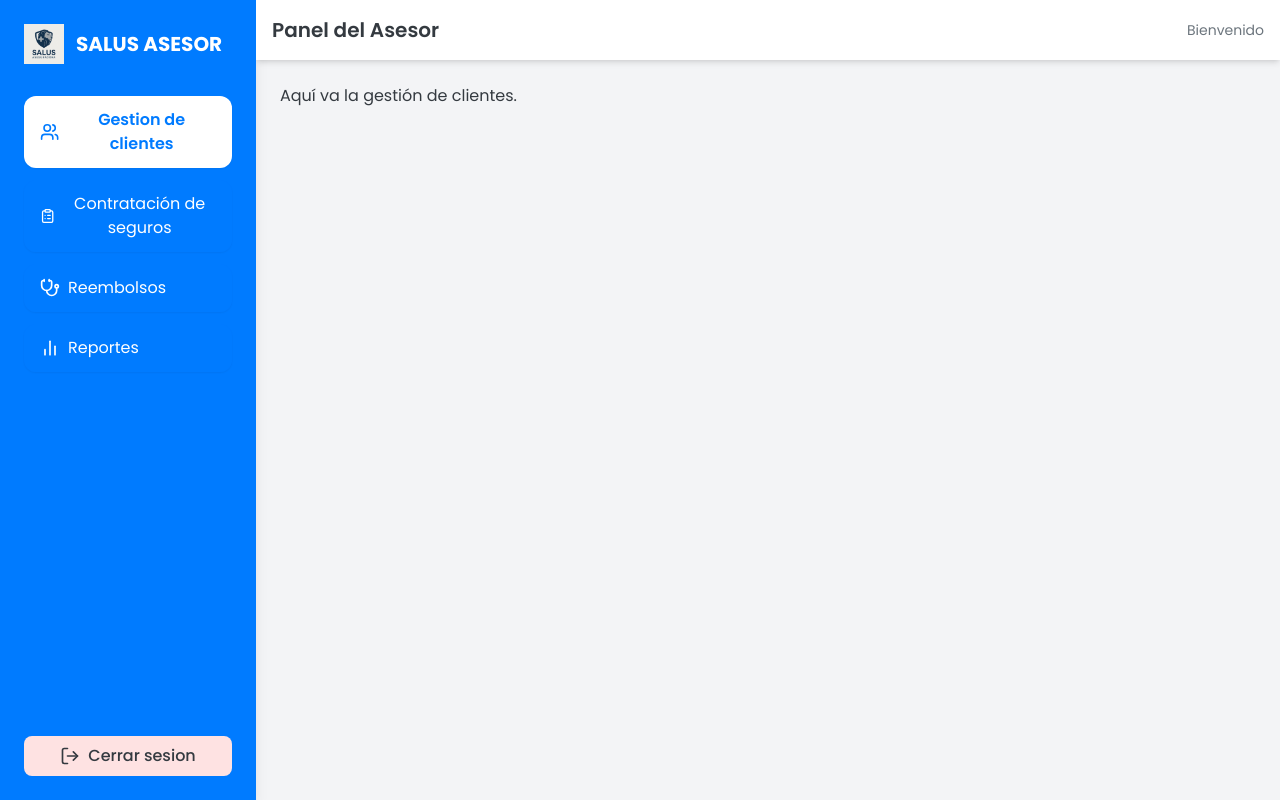
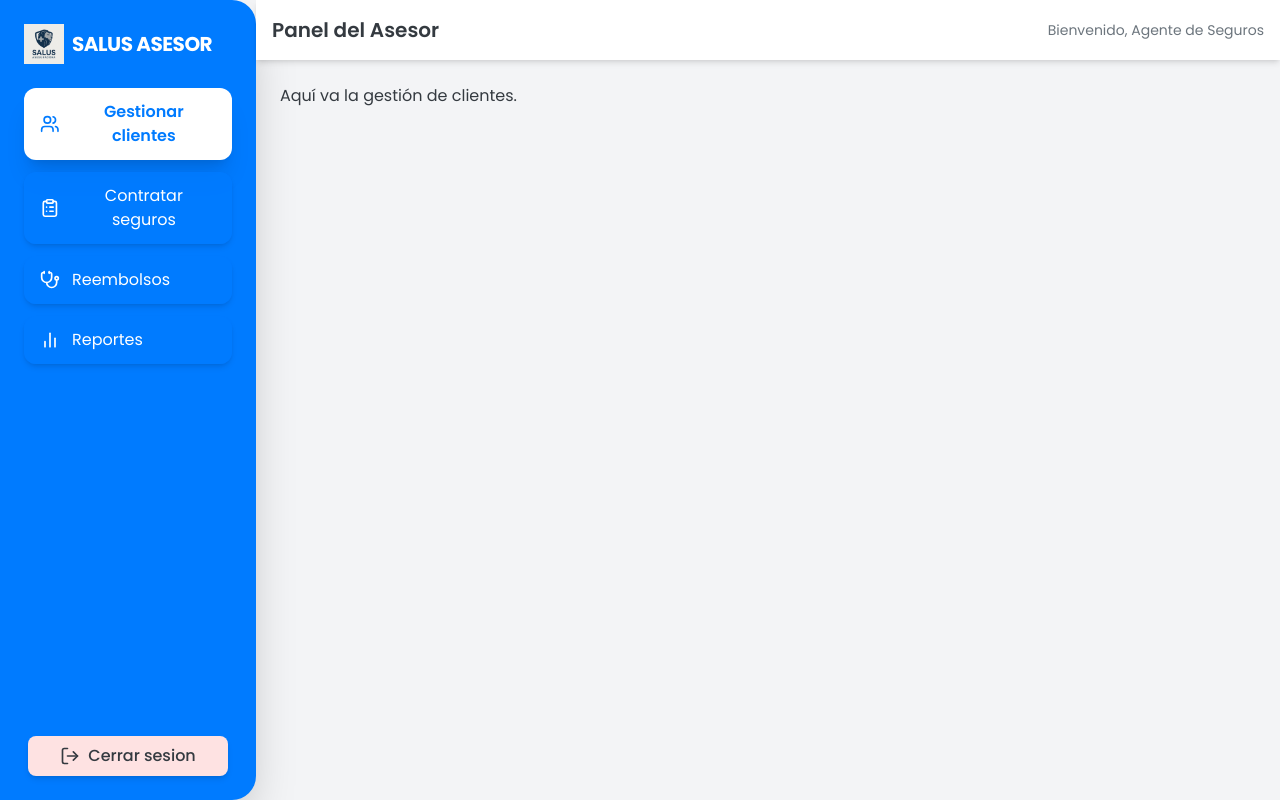
Before and after one commit to ErickAloy871/salud-para-ti-web, a React (Vite) app: page /asesor in a window 1280 px wide. Built offline with nearby package versions, Linux system fonts and the light colour scheme.

Commit message:
Completacion de mejoras visuales en todos los Dashboard

```diff
--- a/src/pages/AgenteDashboard.tsx
+++ b/src/pages/AgenteDashboard.tsx
@@ -1,70 +1,87 @@
 import { useState } from "react";
-import { Users, ClipboardList, Stethoscope, BarChart2, LogOut, Menu } from "lucide-react";
+import {
+  Users,
+  ClipboardList,
+  Stethoscope,
+  BarChart2,
+  LogOut,
+  FileText,
+  CreditCard,
+} from "lucide-react";
 
 const AgenteDashboard = () => {
   const [view, setView] = useState("clientes");
-  const [menuOpen, setMenuOpen] = useState(false);
 
-  const navItem = (id: string, icon: JSX.Element, label: string) => (
+  const navItem = (
+    id: string,
+    icon: JSX.Element,
+    label: string
+  ) => (
     <button
-      onClick={() => {
-        setView(id);
-        setMenuOpen(false);
-      }}
-      className={`w-full flex items-center space-x-2 px-4 py-3 rounded-xl transition-all duration-200 shadow-sm hover:shadow-md hover:bg-white hover:text-salus-blue ${
+      onClick={() => setView(id)}
+      className={`w-full flex items-center space-x-3 px-4 py-3 rounded-xl shadow-md transition-all duration-200 hover:shadow-xl hover:bg-white hover:text-salus-blue ${
         view === id
-          ? "bg-white text-salus-blue font-semibold shadow-md"
+          ? "bg-white text-salus-blue font-semibold shadow-xl"
           : "bg-salus-blue/80 text-white"
       }`}
     >
       {icon}
-      <span>{label}</span>
+      <span className="text-sm md:text-base">{label}</span>
     </button>
   );
 
   return (
-    <div className="flex flex-col sm:flex-row min-h-screen bg-gray-100">
-      {/* Boton hamburguesa */}
-      <div className="sm:hidden flex justify-between items-center bg-salus-blue p-4 text-white">
-        <h1 className="font-bold">SALUS ASESOR</h1>
-        <button onClick={() => setMenuOpen(!menuOpen)}>
-          <Menu className="w-6 h-6" />
-        </button>
-      </div>
+    <div className="flex flex-col md:flex-row h-screen bg-gray-100">
+      {/* Sidebar */}
+      <aside className="bg-salus-blue text-white w-full md:w-64 p-4 md:p-6 shadow-2xl rounded-r-3xl flex flex-col justify-between">
+        <div>
+          <div className="flex items-center gap-2 mb-6">
+            <img
+              src="/lovable-uploads/84d5c2fc-1a5b-4438-b68e-c9b2f0c8c75b.png"
+              alt="Logo"
+              className="h-10"
+            />
+            <h1 className="text-xl font-bold tracking-tight">SALUS ASESOR</h1>
+          </div>
 
-      {/* Sidebar */}
-      {(menuOpen || window.innerWidth >= 640) && (
-        <aside className="bg-salus-blue w-full sm:w-64 p-6 shadow-lg flex flex-col text-white">
-          <div className="flex items-center mb-8 space-x-3">
-            <img src="/lovable-uploads/84d5c2fc-1a5b-4438-b68e-c9b2f0c8c75b.png" alt="Logo" className="h-10" />
-            <h1 className="text-xl font-bold">SALUS ASESOR</h1>
-          </div>
-          <nav className="space-y-3">
-            {navItem("clientes", <Users className="w-5 h-5" />, "Gestion de clientes")}
-            {navItem("seguros", <ClipboardList className="w-5 h-5" />, "Contratación de seguros")}
+          <nav className="flex flex-col gap-3 w-full">
+            {navItem("clientes", <Users className="w-5 h-5" />, "Gestionar clientes")}
+            {navItem("seguros", <ClipboardList className="w-5 h-5" />, "Contratar seguros")}
             {navItem("reembolsos", <Stethoscope className="w-5 h-5" />, "Reembolsos")}
             {navItem("reportes", <BarChart2 className="w-5 h-5" />, "Reportes")}
           </nav>
-          <div className="mt-auto pt-6">
-            <button className="w-full flex items-center justify-center space-x-2 px-4 py-2 rounded-lg bg-red-100 text-salus-gray hover:bg-red-500 hover:text-white font-medium transition">
-              <LogOut className="w-5 h-5" />
-              <span>Cerrar sesion</span>
-            </button>
-          </div>
-        </aside>
-      )}
+        </div>
 
-      {/* Contenido principal */}
-      <main className="flex-1 overflow-auto">
-        <header className="bg-white shadow-md p-4 flex justify-between items-center">
-          <h2 className="text-xl font-semibold text-salus-gray">Panel del Asesor</h2>
-          <div className="text-sm text-salus-gray-light">Bienvenido</div>
+        <div className="mt-6 w-full flex justify-center">
+          <button
+            className="w-full max-w-[200px] flex items-center justify-center space-x-2 px-4 py-2 rounded-lg bg-red-100 text-salus-gray hover:bg-red-500 hover:text-white font-medium transition shadow-md hover:shadow-lg"
+          >
+            <LogOut className="w-5 h-5" />
+            <span>Cerrar sesion</span>
+          </button>
+        </div>
+      </aside>
+
+      {/* Main content */}
+      <main className="flex-1">
+        <header className="bg-white shadow-md p-4 flex flex-col md:flex-row justify-between items-start md:items-center">
+          <h2 className="text-lg md:text-xl font-semibold text-salus-gray">Panel del Asesor</h2>
+          <div className="text-sm text-salus-gray-light">Bienvenido, Agente de Seguros</div>
         </header>
-        <section className="p-6">
-          {view === "clientes" && <p className="text-salus-gray">Aquí va la gestión de clientes.</p>}
-          {view === "seguros" && <p className="text-salus-gray">Aquí va la contratación de seguros.</p>}
-          {view === "reembolsos" && <p className="text-salus-gray">Aquí va la revisión de reembolsos.</p>}
-          {view === "reportes" && <p className="text-salus-gray">Aquí van los reportes disponibles.</p>}
+
+        <section className="p-4 md:p-6">
+          {view === "clientes" && (
+            <p className="text-salus-gray">Aquí va la gestión de clientes.</p>
+          )}
+          {view === "seguros" && (
+            <p className="text-salus-gray">Aquí va la contratación de seguros.</p>
+          )}
+          {view === "reembolsos" && (
+            <p className="text-salus-gray">Aquí va la revisión de reembolsos.</p>
+          )}
+          {view === "reportes" && (
+            <p className="text-salus-gray">Aquí van los reportes disponibles.</p>
+          )}
         </section>
       </main>
     </div>
--- a/src/pages/ClienteDashboard.tsx
+++ b/src/pages/ClienteDashboard.tsx
@@ -1,68 +1,80 @@
 import { useState } from "react";
-import { FileText, Stethoscope, CreditCard, LogOut, Menu } from "lucide-react";
+import {
+  FileText,
+  CreditCard,
+  Stethoscope,
+  LogOut,
+} from "lucide-react";
 
 const ClienteDashboard = () => {
   const [view, setView] = useState("seguros");
-  const [menuOpen, setMenuOpen] = useState(false);
 
-  const navItem = (id: string, icon: JSX.Element, label: string) => (
+  const navItem = (
+    id: string,
+    icon: JSX.Element,
+    label: string
+  ) => (
     <button
-      onClick={() => {
-        setView(id);
-        setMenuOpen(false);
-      }}
-      className={`w-full flex items-center space-x-2 px-4 py-3 rounded-xl transition-all duration-200 shadow-sm hover:shadow-md hover:bg-white hover:text-salus-blue ${
+      onClick={() => setView(id)}
+      className={`w-full flex items-center space-x-3 px-4 py-3 rounded-xl shadow-md transition-all duration-200 hover:shadow-xl hover:bg-white hover:text-salus-blue ${
         view === id
-          ? "bg-white text-salus-blue font-semibold shadow-md"
+          ? "bg-white text-salus-blue font-semibold shadow-xl"
           : "bg-salus-blue/80 text-white"
       }`}
     >
       {icon}
-      <span>{label}</span>
+      <span className="text-sm md:text-base">{label}</span>
     </button>
   );
 
   return (
-    <div className="flex flex-col sm:flex-row min-h-screen bg-gray-100">
-      {/* Boton hamburguesa */}
-      <div className="sm:hidden flex justify-between items-center bg-salus-blue p-4 text-white">
-        <h1 className="font-bold">SALUS CLIENTE</h1>
-        <button onClick={() => setMenuOpen(!menuOpen)}>
-          <Menu className="w-6 h-6" />
-        </button>
-      </div>
+    <div className="flex flex-col md:flex-row h-screen bg-gray-100">
+      {/* Sidebar */}
+      <aside className="bg-salus-blue text-white w-full md:w-64 p-4 md:p-6 shadow-2xl rounded-r-3xl flex flex-col justify-between">
+        <div>
+          <div className="flex items-center gap-2 mb-6">
+            <img
+              src="/lovable-uploads/84d5c2fc-1a5b-4438-b68e-c9b2f0c8c75b.png"
+              alt="Logo"
+              className="h-10"
+            />
+            <h1 className="text-xl font-bold tracking-tight">SALUS CLIENTE</h1>
+          </div>
 
-      {/* Sidebar */}
-      {(menuOpen || window.innerWidth >= 640) && (
-        <aside className="bg-salus-blue w-full sm:w-64 p-6 shadow-lg flex flex-col text-white">
-          <div className="flex items-center mb-8 space-x-3">
-            <img src="/lovable-uploads/84d5c2fc-1a5b-4438-b68e-c9b2f0c8c75b.png" alt="Logo" className="h-10" />
-            <h1 className="text-xl font-bold">SALUS CLIENTE</h1>
-          </div>
-          <nav className="space-y-3">
+          <nav className="flex flex-col gap-3 w-full">
             {navItem("seguros", <FileText className="w-5 h-5" />, "Mis seguros")}
-            {navItem("reembolsos", <Stethoscope className="w-5 h-5" />, "Reembolsos")}
+            {navItem("reembolsos", <Stethoscope className="w-5 h-5" />, "Solicitar reembolso")}
             {navItem("pagos", <CreditCard className="w-5 h-5" />, "Pagos y vencimientos")}
           </nav>
-          <div className="mt-auto pt-6">
-            <button className="w-full flex items-center justify-center space-x-2 px-4 py-2 rounded-lg bg-red-100 text-salus-gray hover:bg-red-500 hover:text-white font-medium transition">
-              <LogOut className="w-5 h-5" />
-              <span>Cerrar sesion</span>
-            </button>
-          </div>
-        </aside>
-      )}
+        </div>
 
-      {/* Contenido principal */}
-      <main className="flex-1 overflow-auto">
-        <header className="bg-white shadow-md p-4 flex justify-between items-center">
-          <h2 className="text-xl font-semibold text-salus-gray">Panel del Cliente</h2>
-          <div className="text-sm text-salus-gray-light">Bienvenido</div>
+        <div className="mt-6 w-full flex justify-center">
+          <button
+            className="w-full max-w-[200px] flex items-center justify-center space-x-2 px-4 py-2 rounded-lg bg-red-100 text-salus-gray hover:bg-red-500 hover:text-white font-medium transition shadow-md hover:shadow-lg"
+          >
+            <LogOut className="w-5 h-5" />
+            <span>Cerrar sesion</span>
+          </button>
+        </div>
+      </aside>
+
+      {/* Main content */}
+      <main className="flex-1">
+        <header className="bg-white shadow-md p-4 flex flex-col md:flex-row justify-between items-start md:items-center">
+          <h2 className="text-lg md:text-xl font-semibold text-salus-gray">Panel del Cliente</h2>
+          <div className="text-sm text-salus-gray-light">Bienvenido, estimado cliente</div>
         </header>
-        <section className="p-6">
-          {view === "seguros" && <p className="text-salus-gray">Aquí puedes ver tus seguros contratados.</p>}
-          {view === "reembolsos" && <p className="text-salus-gray">Aquí puedes solicitar reembolsos.</p>}
-          {view === "pagos" && <p className="text-salus-gray">Aquí puedes ver el estado de tus pagos.</p>}
+
+        <section className="p-4 md:p-6">
+          {view === "seguros" && (
+            <p className="text-salus-gray">Aquí puedes ver tus seguros contratados.</p>
+          )}
+          {view === "reembolsos" && (
+            <p className="text-salus-gray">Aquí puedes solicitar reembolsos.</p>
+          )}
+          {view === "pagos" && (
+            <p className="text-salus-gray">Aquí puedes ver el estado de tus pagos.</p>
+          )}
         </section>
       </main>
     </div>
```
